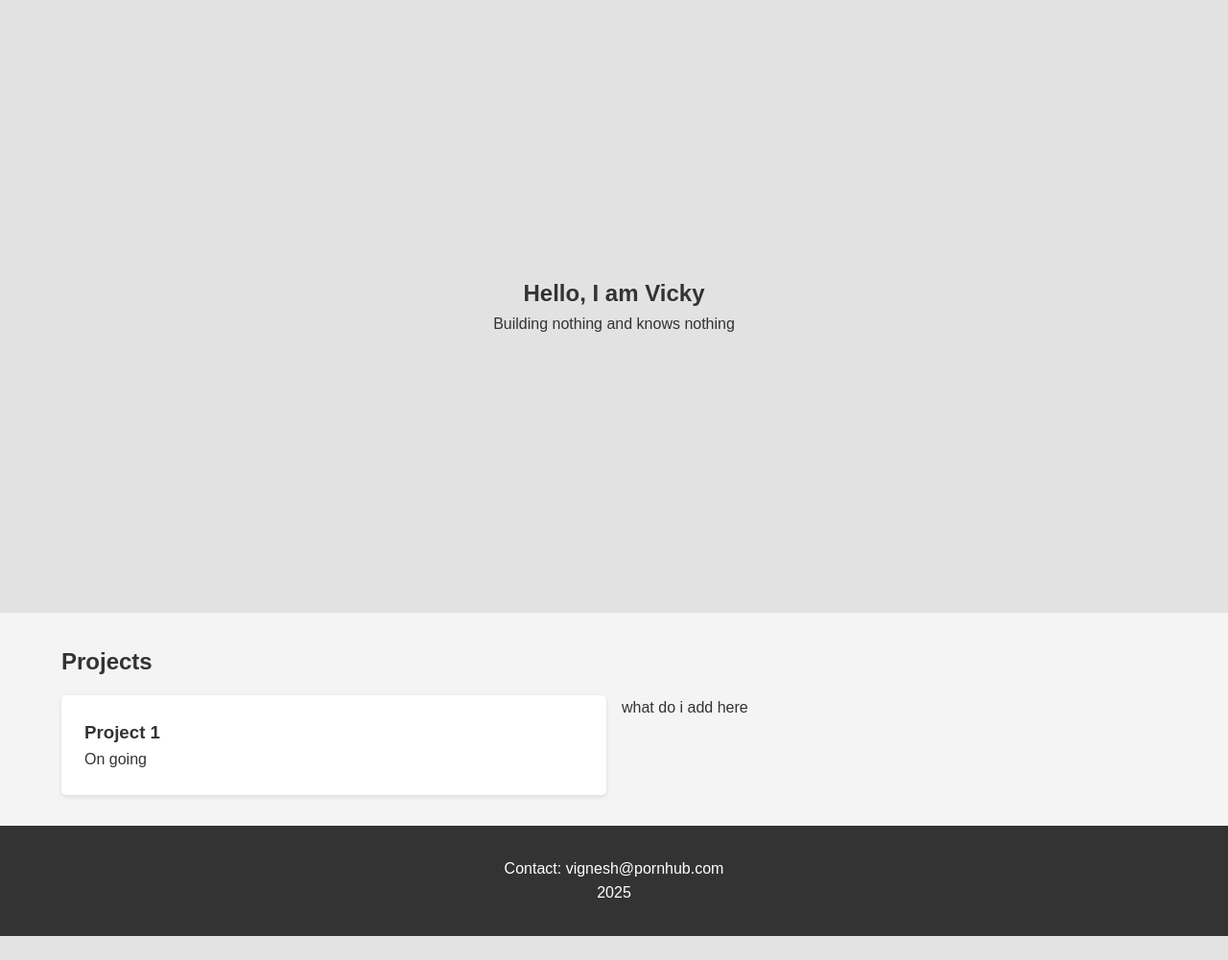
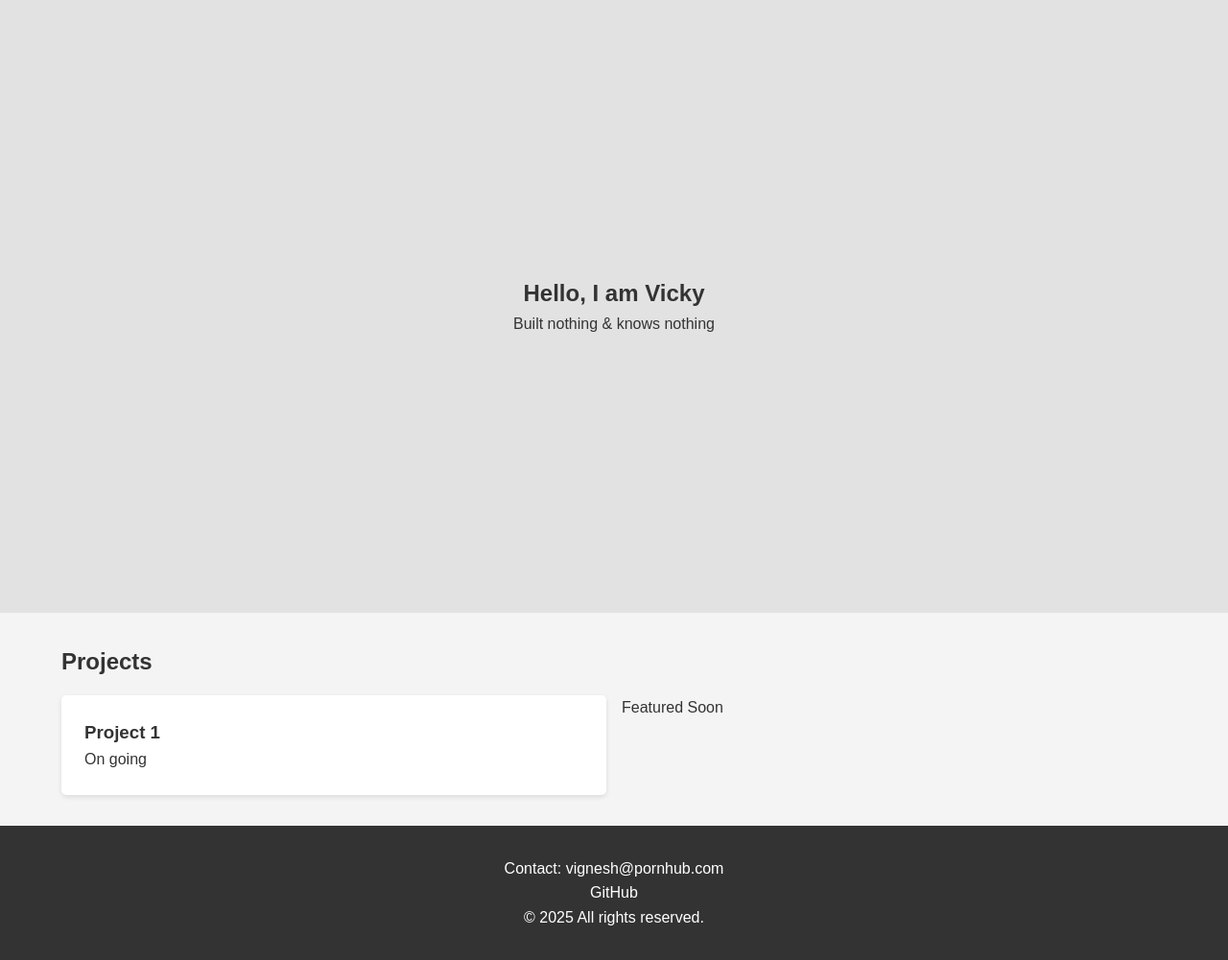
Before and after one commit to amark2005/vicky, a Flask app: page / in a window 1280 px wide. Shown: the part 59-1060 px from the top of the page at 96% size. Before the commit the page ends 1035 px from the top, so only its background shows below. Run offline with Flask 3, Linux system fonts and the light colour scheme.

Commit message:
Update index.html

```diff
--- a/templates/index.html
+++ b/templates/index.html
@@ -4,7 +4,7 @@
 <head>
     <meta charset="UTF-8">
     <meta name="viewport" content="width=device-width, initial-scale=1.0">
-    <title>VickyPortfolio</title>
+    <title>Vicky Portfolio</title>
     <link href="{{ url_for('static', filename='style.css') }}" rel="stylesheet">
     <!---this how we link css to flask (dont touch it)-->
 </head>
@@ -23,7 +23,7 @@
 
     <section id="home" class="hero">
         <h1>Hello, I am Vicky</h1>
-        <p>Building nothing and knows nothing</p>
+        <p>Built nothing & knows nothing</p>
     </section>
 
     <section id="projects" class="container">
@@ -33,7 +33,7 @@
                 <h3>Project 1</h3>
                 <p>On going</p>
             </div>
-            <p>what do i add here</p>
+            <p>Featured Soon</p>
         </div>
     </section>
 
@@ -41,7 +41,9 @@
         <a href="https://youtu.be/dQw4w9WgXcQ?si=tc4Dxkrh_QZNVTQr" target="_blank">
             <p>Contact: vignesh@pornhub.com</p>
         </a>
-        <p>2025</p>
+        <a href="https://github.com/mageshweri099-dotcom" target="_blank">
+            <p>GitHub</p>
+        <p>© 2025 All rights reserved.</p>
     </footer>
 
     <script src="{{ url_for('static', filename='script.js') }}"></script>
```
